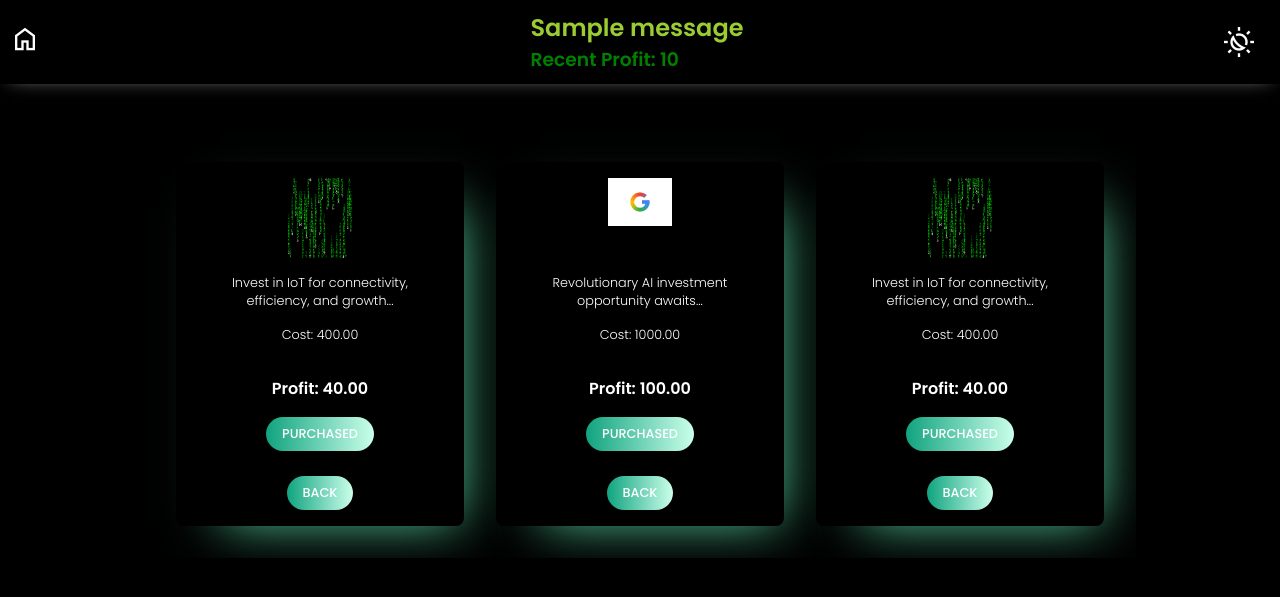
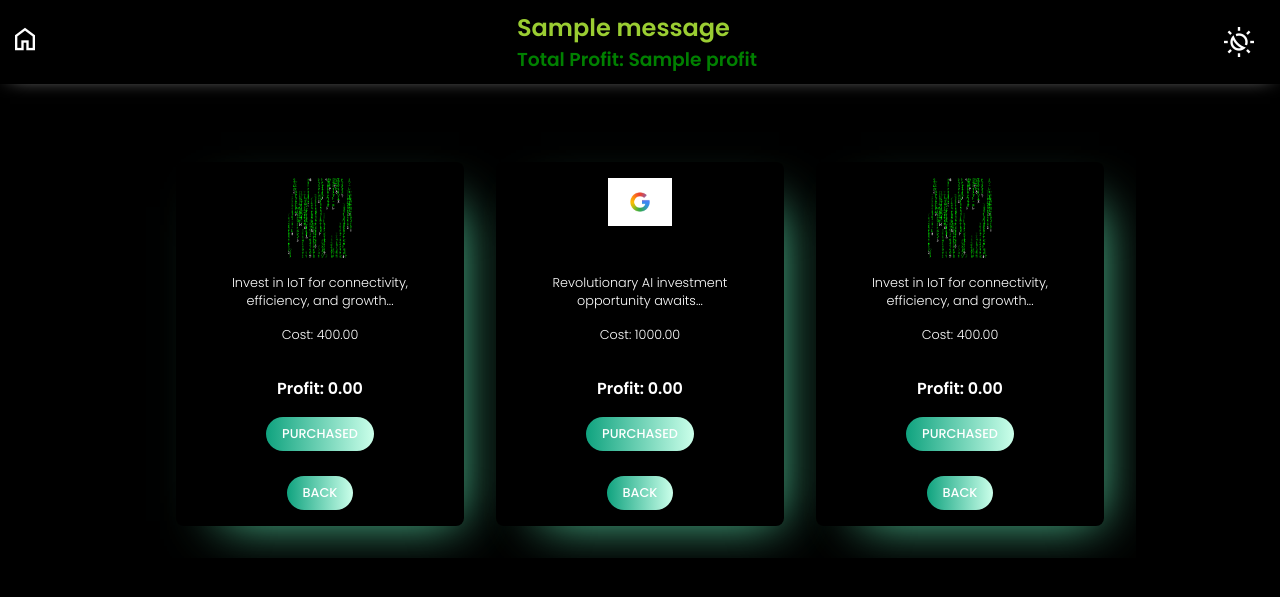
Before and after one commit to MugumoPerm/tech-investment, a Django app: template tech_investement/investor/templates/assets/purchased_items.html in a window 1280 px wide. Shown: the top 597 px of the page. Run offline with Django 3.2, Linux system fonts and the light colour scheme; data comes from the database, SQL or seed files in the repository; tables that the repository leaves empty hold one stand-in row (values such as "Sample post"); the template is opened without the code that fills it: values that come from a table or form of the project are taken from there, most other values are stand-ins (such as "Sample title", 1, 10 or a date in 2020); one stand-in notice (Sample message) is shown; parts of the project's set-up code (start-up, migrations or seed data) failed here and were passed over; some libraries are stand-ins or nearby versions.

Commit message:
update balance and profit UI/UX

```diff
--- a/tech_investement/investor/templates/assets/purchased_items.html
+++ b/tech_investement/investor/templates/assets/purchased_items.html
@@ -12,7 +12,7 @@
 
 {% block balance %}
 
-Recent Profit: {{ balance }}<br>
+Total Profit: {{ profit }}<br>
 
 {% endblock balance %}
 {% block main_card_style %} style="margin-top: 0;" {% endblock main_card_style %}
@@ -27,7 +27,7 @@ Recent Profit: {{ balance }}<br>
 				<h3>{{ asset.name }}</h3>
 				<span>{{ asset.description }}..</span>
 				<span>Cost: {{ asset.price }}</span>
-				<h3>Profit: {{ asset.profit }}</h3>
+				<h3>Profit: {{ asset.release_amount }}</h3>
 				<a><button> Purchased </button></a><br>
 				<a  href="/assets/"><button btn btn-success > back </button></a>
 		</section>
--- a/tech_investement/investor/templates/user/dashboard.html
+++ b/tech_investement/investor/templates/user/dashboard.html
@@ -334,14 +334,14 @@
 
 									{% endfor %}
 								</ul>
-								<h4 class="mt-3 mb-0">Profit loading</h4>
+								<h4 class="mt-3 mb-0">Total Asset Profit</h4>
 								<div class="format-slider">
-                                    <input class="form-control amount-input"  title="Formatted number" id="input-format">
+									<div style="padding: 1px; color: #ff0000;" class="form-control amount-input"  title="Formatted number" id="input-format">{{ total_profit }}</div>
                                     <div id="slider-format"></div>
                                 </div>
 								<div class="text-secondary fs-16 d-flex justify-content-between font-w600 mt-4">
 									<span>Your Investments Returns/Profit</span>
-									<span>$ 456,345.62</span>
+									<span style="color: green;">${{ total_profit }}</span>
 								</div>
 							</div>
 							<div class="card-footer border-0 pt-0">
--- a/tech_investement/investor/templates/user/withdraw.html
+++ b/tech_investement/investor/templates/user/withdraw.html
@@ -13,14 +13,17 @@
 			</div>
 		{% elif message.tags == 'error' %}
 			<div class="alert alert-danger" role="alert">
-				{{ message }}, <a href="/withdraw_status/" class="close">view status</a>
+				{{ message }}, <a href="/withdraw_status/" class="close">view transactions history</a>
 
 			</div>
 		{% endif %}
 		{% endfor %}
 	{% endif %}
 </div>
+<div>
+	<h3>Balance: {{balance}}</h3>
 
+</div>
 
 	<h1>Withdraw</h1>
 	<form action="{% url 'withdraw' %}" method="post">
```
